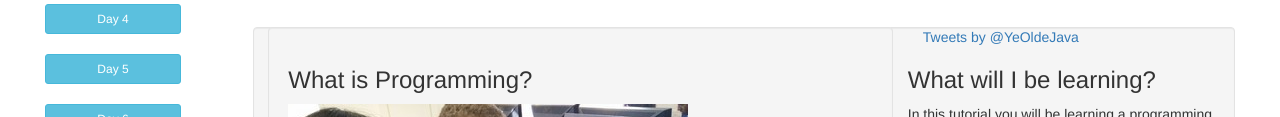
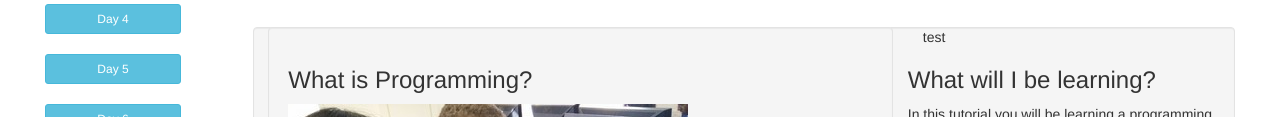
Before and after one commit to TheBabies/Coding-Curriculum, a plain HTML site: page web/index.html in a window 1280 px wide. Shown: the part 393-510 px from the top of the page. Drawn offline with nearby package versions, Linux system fonts and the light colour scheme.

Commit message:
blame twitter..or?

```diff
--- a/web/introduction.html
+++ b/web/introduction.html
@@ -37,10 +37,13 @@
       </p>
     </div>
   </div>
+
   <div class="col-md-4">
-    <a class="twitter-timeline" data-dnt="true" href="https://twitter.com/YeOldeJava" data-widget-id="698263245950427136">Tweets by @YeOldeJava</a>
-    <script>!function(d,s,id){var js,fjs=d.getElementsByTagName(s)[0],p=/^http:/.test(d.location)?'http':'https';if(!d.getElementById(id)){js=d.createElement(s);js.id=id;js.src=p+"://platform.twitter.com/widgets.js";fjs.parentNode.insertBefore(js,fjs);}}(document,"script","twitter-wjs");</script>
+    <!--<a class="twitter-timeline" data-dnt="true" href="https://twitter.com/YeOldeJava" data-widget-id="698263245950427136">Tweets by @YeOldeJava</a>
+    <script>!function(d,s,id){var js,fjs=d.getElementsByTagName(s)[0],p=/^http:/.test(d.location)?'http':'https';if(!d.getElementById(id)){js=d.createElement(s);js.id=id;js.src=p+"://platform.twitter.com/widgets.js";fjs.parentNode.insertBefore(js,fjs);}}(document,"script","twitter-wjs");</script>-->
+    test
   </div>
+
   <div class="well">
     <h3>What will I be learning?</h3>
     <p>
```
